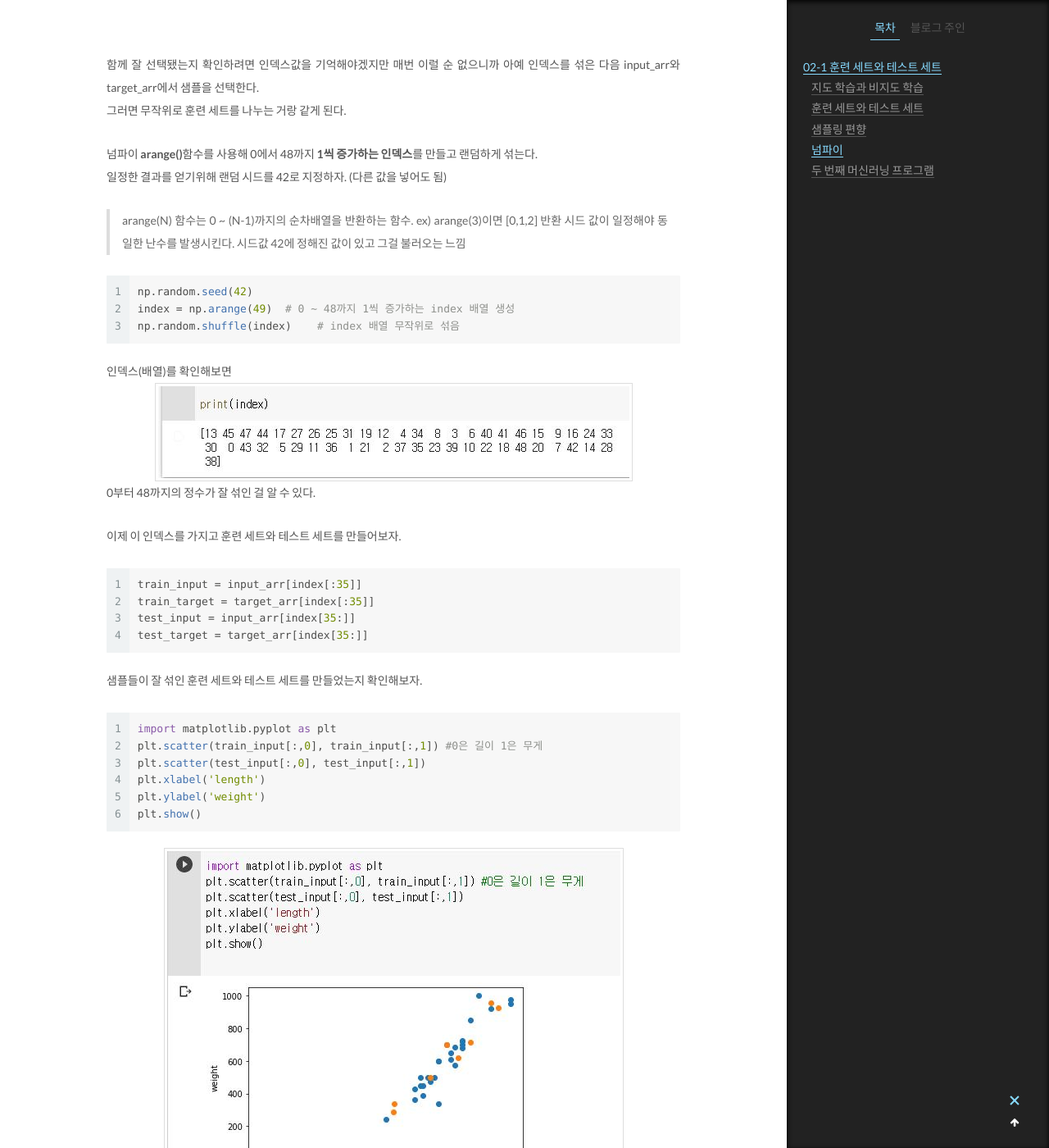
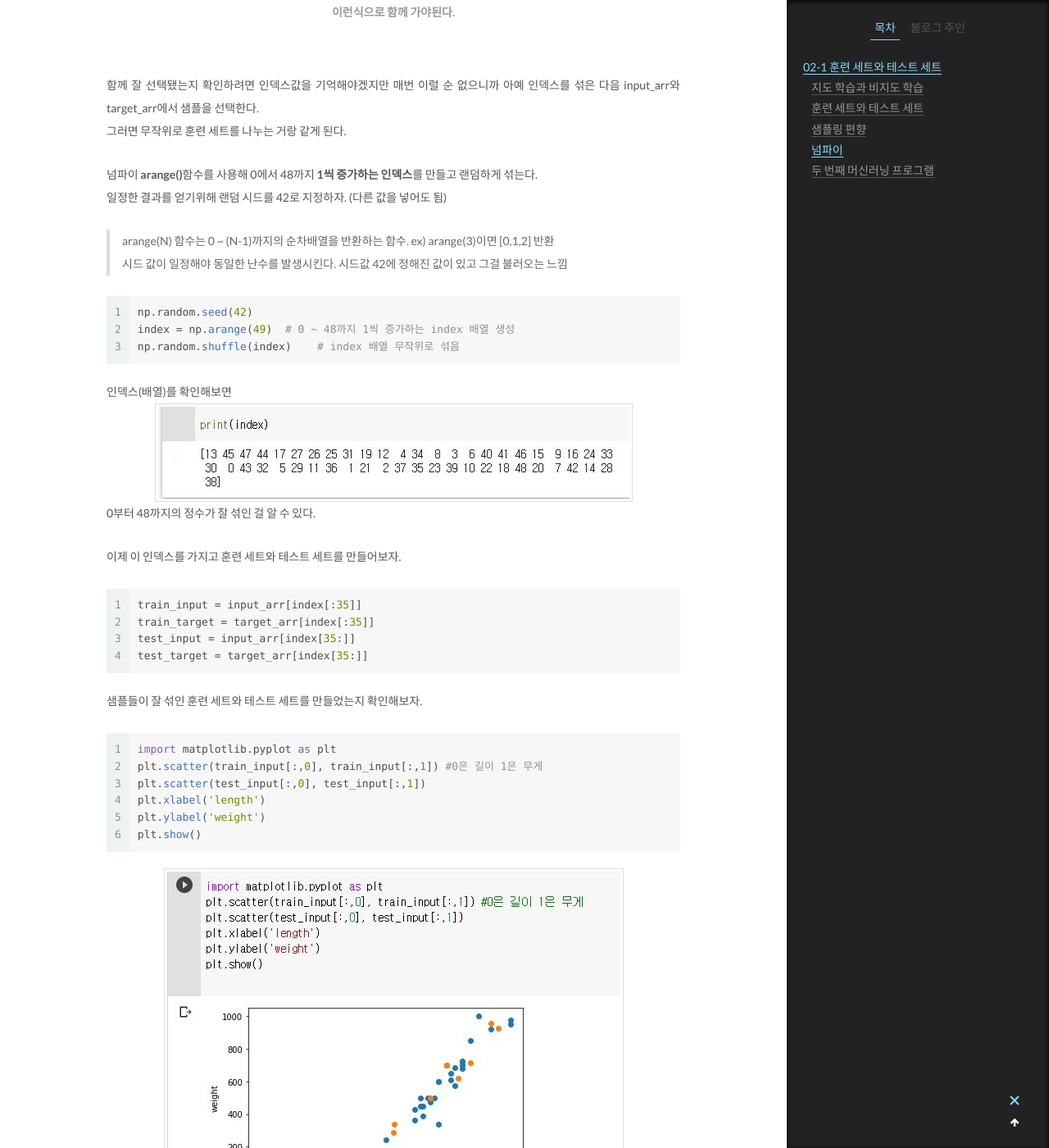
Before and after one commit to kimmin233/kimmin233.github.io, a Jekyll site: the page built from _posts/2021-06-01-AI-ch02.md, in a window 1280 px wide and 1400 px high, scrolled down 6107 px. Shown: the whole window at 82% size. Built offline with Jekyll 4.4.1, drawn with Linux system fonts in a browser that asks for light colours; some of the changed text lies outside the part shown.

Commit message:
Update 2021-06-01-AI-ch02.md

````diff
--- a/_posts/2021-06-01-AI-ch02.md
+++ b/_posts/2021-06-01-AI-ch02.md
@@ -14,6 +14,7 @@ tags: [AI, Machine Learning, Deep Learning]
 
 머신러닝 알고리즘은 크게 **지도 학습**과 **비지도 학습**으로 나뉜다.<br>
  > 강화 학습도 있는데 이 책에서는 다루지 않는다.
+
 1장에서 도미와 빙어의 데이터를 가지고 한 알고리즘이 **지도 학습**이고, 지도 학습 알고리즘은 훈련하기 위한 데이터와 정답이 필요하다. <br>
 지도 학습에서 데이터를 **입력(input)**, 정답을 **타깃(target)**이라고 하고 이 둘을 합쳐 **훈련 데이터(training data)**라고 한다. <br>
 지도 학습은 정답(타깃)이 있어서 알고리즘이 정답을 맞히는 것을 학습하지만 **비지도 학습**은 타깃 없이 **입력 데이터만** 사용한다. <br>
@@ -153,7 +154,7 @@ input_arr의 두 번째 값이 훈련 세트로 가면 target_arr의 두 번째
 
 넘파이 **arange()**함수를 사용해 0에서 48까지 **1씩 증가하는 인덱스**를 만들고 랜덤하게 섞는다.<br>
 일정한 결과를 얻기위해 랜덤 시드를 42로 지정하자. (다른 값을 넣어도 됨)
- > arange(N) 함수는 0 ~ (N-1)까지의 순차배열을 반환하는 함수. ex) arange(3)이면 [0,1,2] 반환
+ > arange(N) 함수는 0 ~ (N-1)까지의 순차배열을 반환하는 함수. ex) arange(3)이면 [0,1,2] 반환 <br>
  > 시드 값이 일정해야 동일한 난수를 발생시킨다. 시드값 42에 정해진 값이 있고 그걸 불러오는 느낌
 
 ```python
````
